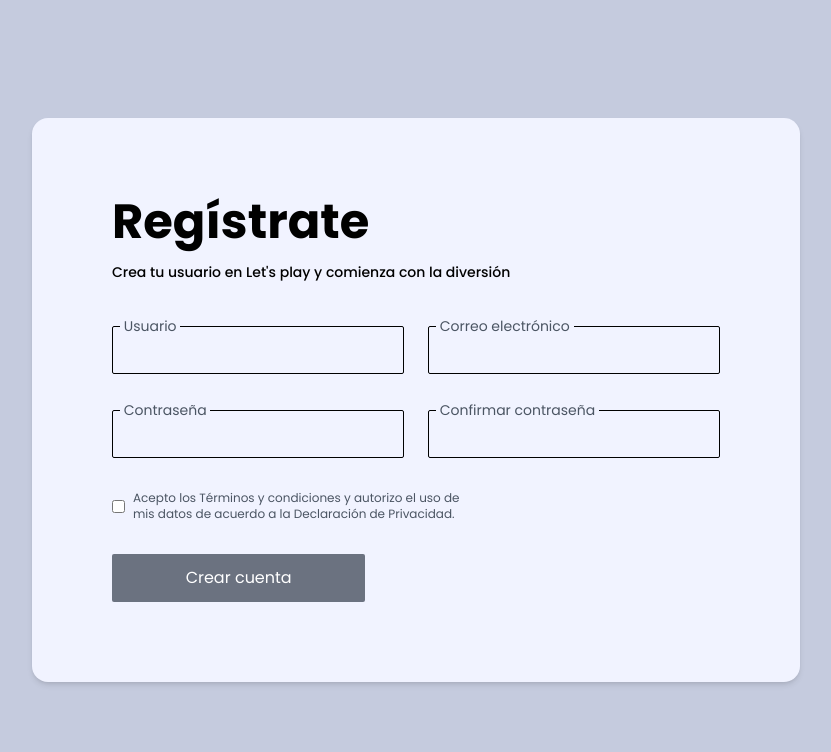
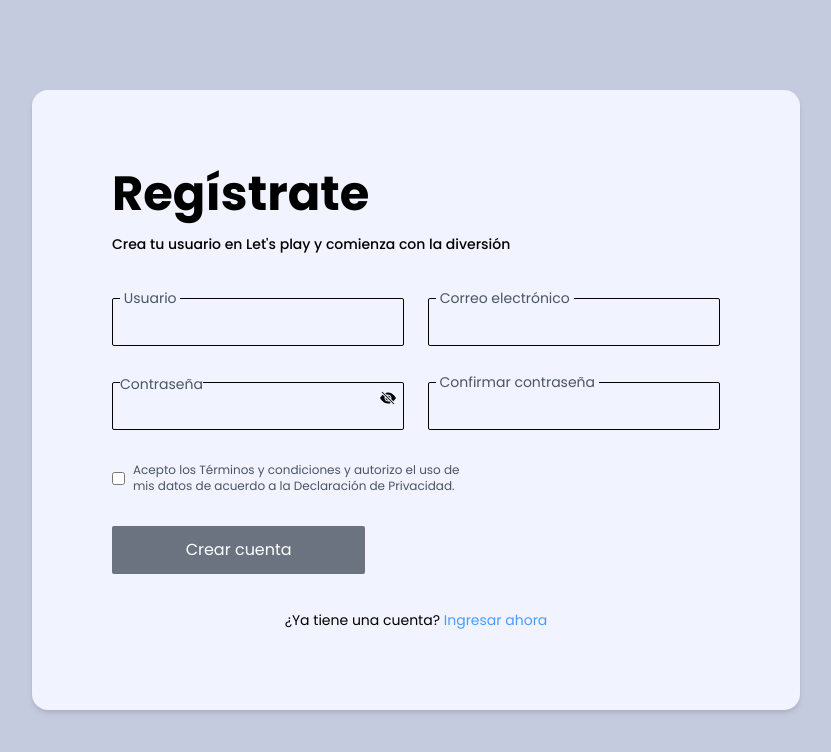
Before and after one commit to No-Country/s11-05-n-node-react, a React (Vite) app in the folder client/: page /register in a window 1280 px wide. Shown: the top 752 px of the page, without its empty margins (224-1055 px from the left). Built offline with nearby package versions, Linux system fonts and the light colour scheme; no server answers.

Commit message:
change password input & add error mesage login

```diff
--- /dev/null
+++ b/client/src/hooks/clearStateErrors.js
@@ -0,0 +1,7 @@
+function clearStateErrors(error, state) {
+  setTimeout(() => {
+    state(error);
+  }, 1500);
+}
+
+export default clearStateErrors;
--- a/client/src/pages/Login.jsx
+++ b/client/src/pages/Login.jsx
@@ -5,10 +5,12 @@ import { useState } from "react";
 import { useDispatch } from "react-redux";
 import { loginUser } from "../store/state/authSlice";
 import { useNavigate } from "react-router-dom";
+import clearStateErrors from "../hooks/clearStateErrors";
 
 function Login() {
   const [username, setUsername] = useState("");
   const [password, setPassword] = useState("");
+  const [errores, setErrores] = useState("");
 
   const [showPassword, setShowPassword] = useState(false);
 
@@ -30,16 +32,22 @@ function Login() {
 
     if (!username || !password) {
       console.log("Por favor, complete todos los campos.");
+      setErrores("Por favor, complete todos los campos.");
+      clearStateErrors("", setErrores);
       return;
     }
 
     if (!isEmailValid(username)) {
       console.log("Correo electrónico inválido.");
+      setErrores("Correo electrónico inválido.");
+      clearStateErrors("", setErrores);
       return;
     }
 
     if (!isPasswordValid(password)) {
       console.log("Contraseña inválida.");
+      setErrores("Contraseña inválida.");
+      clearStateErrors("", setErrores);
       return;
     }
 
@@ -100,7 +108,7 @@ function Login() {
             <Link to={"/recover"} className="text-links text-center text-xs mt-1 ">
               ¿Olvidó su contraseña?
             </Link>
-
+            {errores && <p>{errores} </p>}
             <button className="py-4 px-6 bg-buttons text-white text-[16px] rounded-md">
               Iniciar sesión{" "}
             </button>
--- a/client/src/pages/Register.jsx
+++ b/client/src/pages/Register.jsx
@@ -1,7 +1,10 @@
 import { useState } from "react";
 import { validateRegister } from "../utils/ValidateRegister";
-import { useNavigate } from "react-router-dom";
+import { useNavigate, Link } from "react-router-dom";
 import { postRequest } from "../services/httpRequest";
+import { BsEyeFill, BsEyeSlashFill } from "react-icons/bs";
+
+import clearStateErrors from "../hooks/clearStateErrors";
 
 const Register = () => {
   const [username, setUsername] = useState("");
@@ -9,6 +12,10 @@ const Register = () => {
   const [password, setPassword] = useState("");
   const [repeatPassword, setrepeatPassword] = useState("");
   const [errores, setErrores] = useState("");
+  const [showPassword, setShowPassword] = useState(false);
+  const togglePasswordVisibility = () => {
+    setShowPassword(!showPassword);
+  };
 
   const navigate = useNavigate();
 
@@ -29,16 +36,12 @@ const Register = () => {
       } catch (error) {
         setErrores("Error al intentar registrarse");
         console.log(error.message);
-        setTimeout(() => {
-          setErrores("");
-        }, 2000);
+        clearStateErrors("", setErrores);
       }
     } else {
       setErrores(validate.msg);
 
-      setTimeout(() => {
-        setErrores("");
-      }, 2000);
+      clearStateErrors("", setErrores);
     }
   };
 
@@ -85,21 +88,25 @@ const Register = () => {
                 </div>
               </div>
               <div className="flex flex-row gap-6">
-                <div className="flex flex-1 flex-col relative">
-                  <label
-                    className="bg-[#F1F3FF] absolute top-0 left-2 text-gray-600 transform -translate-y-2 transition-transform origin-top text-sm"
-                    style={{ top: "-0.1rem" }}
-                  >
-                    &nbsp;Contraseña&nbsp;
+                <div className="flex flex-col relative w-[48%]">
+                  <label className="bg-[#F1F3FF] absolute top-0 left-2 text-gray-600 transform -translate-y-2 transition-transform origin-top text-sm">
+                    Contraseña
                   </label>
                   <input
-                    type="password"
-                    className="h-12 pl-2 border bg-transparent rounded-sm border-black w-full focus:outline-none focus:ring"
+                    type={showPassword ? "text" : "password"}
+                    className="h-12 border bg-transparent rounded-sm border-black pl-2"
+                    value={password}
                     onChange={e => {
                       setPassword(e.target.value);
-                      console.log(e.target.value);
                     }}
                   />
+
+                  <span
+                    className="absolute top-2 right-2 cursor-pointer"
+                    onClick={togglePasswordVisibility}
+                  >
+                    {showPassword ? <BsEyeFill /> : <BsEyeSlashFill />}
+                  </span>
                 </div>
                 <div className="flex flex-1 flex-col relative">
                   <label
@@ -109,7 +116,7 @@ const Register = () => {
                     &nbsp;Confirmar contraseña&nbsp;
                   </label>
                   <input
-                    type="password"
+                    type={showPassword ? "text" : "password"}
                     className="h-12 pl-2 border bg-transparent rounded-sm border-black w-full focus:outline-none focus:ring"
                     onChange={e => {
                       setrepeatPassword(e.target.value);
@@ -132,6 +139,12 @@ const Register = () => {
                 Crear cuenta
               </button>
             </form>
+            <p className="text-center mt-9 text-sm">
+              ¿Ya tiene una cuenta?{" "}
+              <Link to={"/login"} className="text-links">
+                Ingresar ahora
+              </Link>
+            </p>
           </div>
         </div>
       </section>
```
